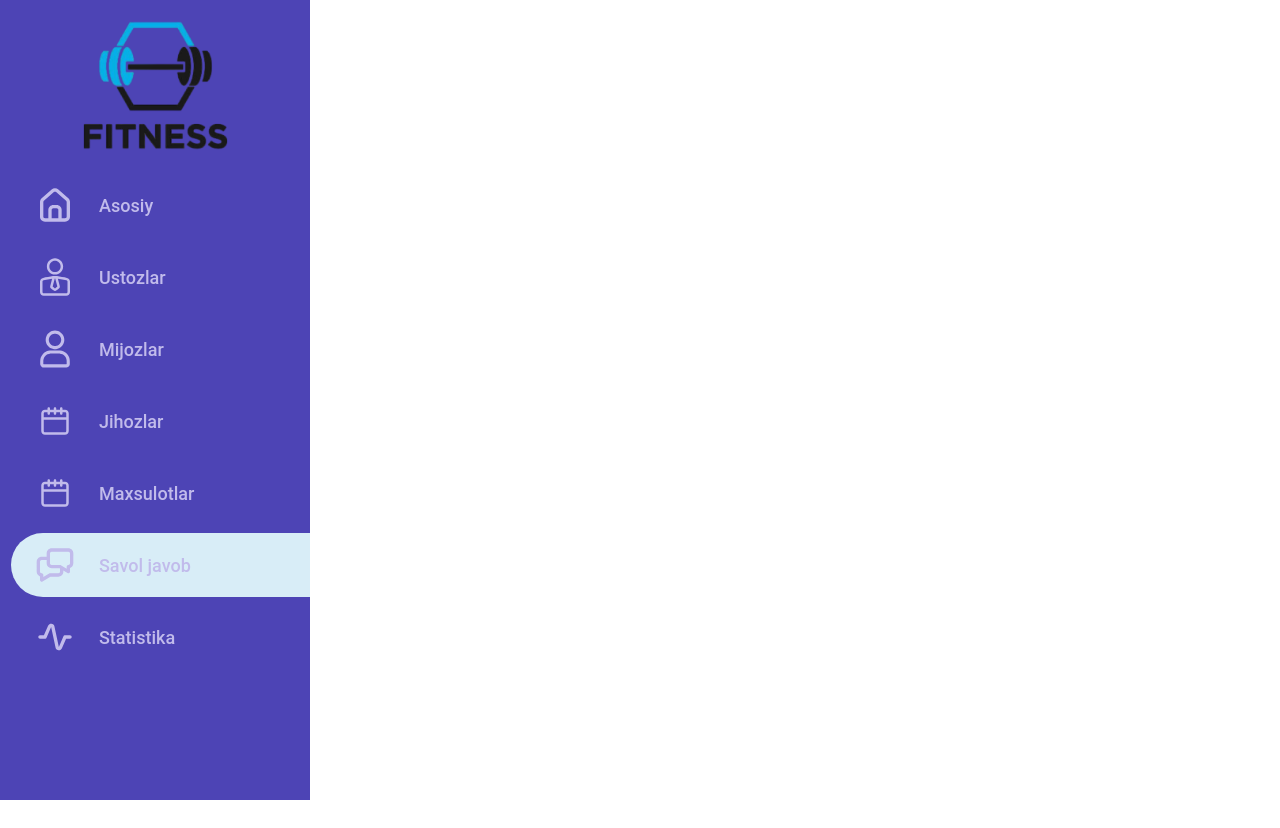
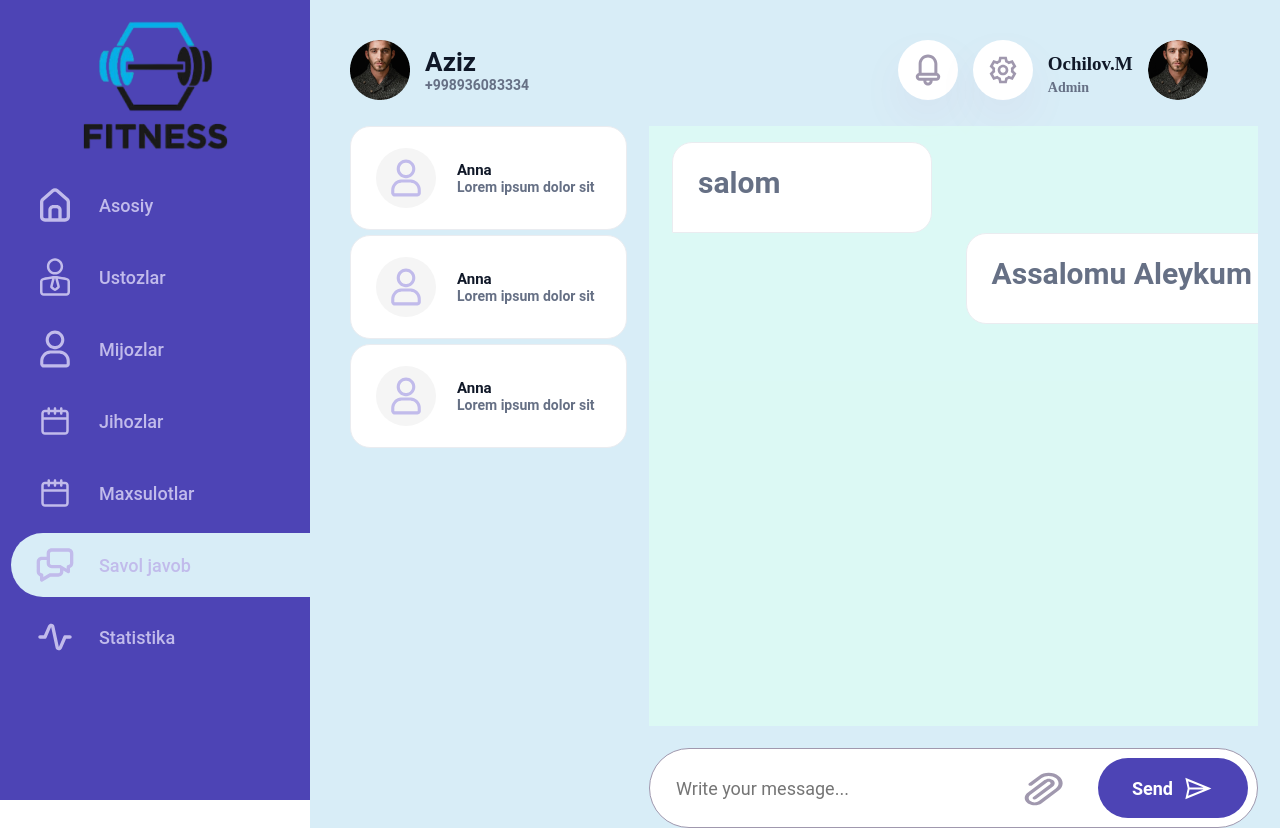
Before and after one commit to AnonymousDevelope/nt-fitness-musoboqa, a React (Vite) app: page /admin/savol-javob in a window 1280 px wide. Before the commit the page ends 800 px from the top, so only its background shows below. Built offline with nearby package versions, Linux system fonts and the light colour scheme.

Commit message:
add savol javob to admin

```diff
--- a/src/assets/styles/adminLayouts/AdminContent/_mijozlar.scss
+++ b/src/assets/styles/adminLayouts/AdminContent/_mijozlar.scss
@@ -3,13 +3,11 @@
     background-color: $color-background;
     display: flex;
     flex-direction: column;
-
     padding: {
         top: 40px;
         left: 40px !important;
         right: 22px !important;
     }
-
     .amallar {
         display: flex;
         flex-direction: row;
--- a/src/assets/styles/adminLayouts/AdminContent/_savol-javo.scss
+++ b/src/assets/styles/adminLayouts/AdminContent/_savol-javo.scss
@@ -0,0 +1,95 @@
+.admin_savol_javob {
+    margin-left: 310px;
+    background-color: $color-background;
+    display: flex;
+    flex-direction: column;
+    width: 1250px;
+
+    padding: {
+        top: 40px;
+        left: 40px !important;
+        right: 22px !important;
+    }
+
+    .user_profile {
+        display: flex;
+        flex-direction: row;
+        align-items: center;
+        gap: 15px;
+
+        .name {
+            @include defaultTextStyle(26px, 700, $color: #101828);
+            /* 32.5px */
+        }
+
+        .phone_number {
+            @include defaultTextStyle(14px, 700, $color: #667085);
+            /* 24.5px */
+        }
+    }
+
+    .admin_savol_javob_container {
+        margin-top: 26px;
+        display: flex;
+        flex-direction: row;
+        gap: 22px;
+
+        .users_list {
+            display: flex;
+            flex-direction: column;
+            gap: 5px;
+        }
+
+        .savol_javob_container {
+            width: 100%;
+
+            .savol_javob_input {
+                .savol_javob_tugmalari {
+                    .sent_message {
+                        width: 150px;
+                    }
+                }
+            }
+
+            .user_chat_block {
+                display: flex;
+                gap: 12px;
+                flex-direction: column;
+
+                .user_message {
+                    display: flex;
+                    width: 260px;
+                    height: 91.028px;
+                    padding: 0px 25px 11px 25px;
+                    align-items: center;
+                    gap: 21px;
+                    flex-shrink: 0;
+                    border-radius: 20px 20px 20px 0px;
+                    border: 1px solid #EAECF0;
+                    background: #FFF;
+                    @include defaultTextStyle(30px, 700, #667085)
+                }
+            }
+
+            .admin_chat_block {
+                display: flex;
+                gap: 12px;
+                flex-direction: column;
+                margin-top: 91px;
+                .admin_message {
+                    display: flex;
+                    width: 384px;
+                    height: 91.028px;
+                    padding: 0px 0px 11px 25px;
+                    align-items: center;
+                    gap: 21px;
+                    flex-shrink: 0;
+                    border-radius: 20px 20px 0px 20px;
+                    border: 1px solid #EAECF0;
+                    background: #FFF;
+                    @include defaultTextStyle(30px, 700, #667085);
+                }
+            }
+        }
+    }
+}
--- a/src/assets/styles/components/_savol_javob_container.scss
+++ b/src/assets/styles/components/_savol_javob_container.scss
@@ -2,10 +2,16 @@
     width: 100%;
     background-color: rgba(221, 252, 245, 0.82);
     height: 600px;
+    overflow-y: auto;
+    &::-webkit-scrollbar{
+        display: hidden;
+        width: 0;
+    }
     padding: {
         top: 16px;
         right: 23px;
         left: 23px;
+        bottom: 12px;
     }
     margin: {
         left: auto;
--- a/src/assets/styles/ui/_index.scss
+++ b/src/assets/styles/ui/_index.scss
@@ -1,2 +1,3 @@
 @import './ustozCard';
-@import './savol_javob__input'
+@import './savol_javob__input';
+@import './users_list_item';
--- /dev/null
+++ b/src/assets/styles/ui/_users_list_item.scss
@@ -0,0 +1,31 @@
+.users_list_item {
+    cursor: pointer;
+    display: flex;
+    width: 277px;
+    height: 104px;
+    padding: 20px 25px;
+    align-items: center;
+    gap: 21px;
+    flex-shrink: 0;
+    border-radius: 20px;
+    border: 1px solid #EAECF0;
+    background: #FFF;
+
+    .profile {
+        display: flex;
+        align-items: center;
+        justify-content: center;
+        width: 60px;
+        height: 60px;
+        border-radius: 50%;
+        background-color: $color-gray;
+    }
+
+    .user_name {
+        @include defaultTextStyle(15px,700,$color:#101828);
+        /* 18.75px */
+    }
+    .user_message_short{
+        @include defaultTextStyle(14px,700,$color:#667085);
+    }
+}
--- a/src/components/AdminLayouts/AdminContent/Mijozlar/index.jsx
+++ b/src/components/AdminLayouts/AdminContent/Mijozlar/index.jsx
@@ -21,7 +21,6 @@ const index = () => {
             </button>
           </div>
         </MijozCard>
-
       </section>
     </>
   )
--- a/src/components/AdminLayouts/AdminContent/SavolJavob/index.jsx
+++ b/src/components/AdminLayouts/AdminContent/SavolJavob/index.jsx
@@ -1,8 +1,62 @@
 import React from 'react'
+import { AdminHeader } from '../../../layouts'
+import { Profile } from '../../../../assets/images/png'
+import { SavolJavobContainer } from '../../../fields'
+import { SavolJavobInput, UsersListItem } from '../../../UI'
 const index = () => {
   return (
     <>
-
+      <section className='admin_savol_javob'>
+        <AdminHeader titlename={
+          <>
+            <div className="user_profile">
+              <div className="profile">
+                <img src={Profile} alt="" />
+              </div>
+              <div className="column">
+                <div className="name">Aziz</div>
+                <div className="phone_number">+998936083334</div>
+              </div>
+            </div>
+          </>
+        } />
+        <div className="admin_savol_javob_container">
+          <div className="users_list">
+            <UsersListItem >
+              Lorem ipsum dolor sit
+            </UsersListItem>
+            <UsersListItem >
+              Lorem ipsum dolor sit
+            </UsersListItem>
+            <UsersListItem >
+              Lorem ipsum dolor sit
+            </UsersListItem>
+          </div>
+          <div className="savol_javob_container">
+            <SavolJavobContainer>
+              <div className="row">
+                <div className="col-md-6">
+                  <div className="column">
+                    <div className="user_chat_block">
+                      <div className="user_message">
+                        salom
+                      </div>
+                    </div>
+                  </div>
+                </div>
+                <div className="col-md-6">
+                  <div className="column">
+                    <div className="admin_chat_block">
+                      <div className="admin_message">Assalomu Aleykum</div>
+                    </div>
+                  </div>
+                </div>
+              </div>
+            </SavolJavobContainer>
+            <SavolJavobInput />
+          </div>
+        </div>
+      </section>
     </>
   )
 }
--- a/src/components/UI/index.js
+++ b/src/components/UI/index.js
@@ -1,3 +1,4 @@
 import UstozCard from "./ustozCard";
 import SavolJavobInput from './savol_javob__input'
-export { UstozCard,SavolJavobInput };
+import UsersListItem from './userListItem'
+export { UstozCard,SavolJavobInput,UsersListItem};
--- /dev/null
+++ b/src/components/UI/userListItem/index.jsx
@@ -0,0 +1,20 @@
+import React from 'react'
+import { UserIcon } from '../../../assets/react-icons'
+
+const index = ({children}) => {
+    return (
+        <>
+            <div className="users_list_item">
+                <div className="profile">
+                    <UserIcon />
+                </div>
+                <div className="column">
+                    <div className="user_name">Anna</div>
+                    <div className="user_message_short">{children}</div>
+                </div>
+            </div>
+        </>
+    )
+}
+
+export default index
--- a/src/components/layouts/adminHeader/index.jsx
+++ b/src/components/layouts/adminHeader/index.jsx
@@ -18,7 +18,7 @@ function index({ titlename = "Mijozlar" }) {
                     <div className="row align-items-end">
                         <div className="col-7 row">
                             <div className="col-12 name">
-                                John Doe
+                                Ochilov.M
                             </div>
                             <div className="col-12 another">
                                 Admin
```
